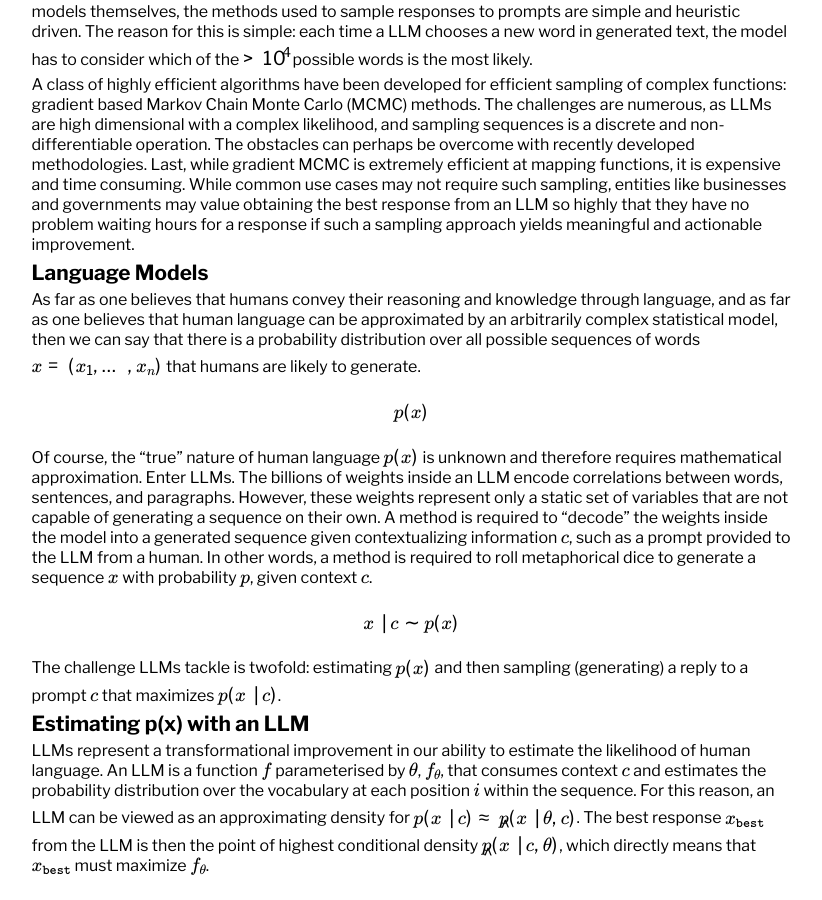
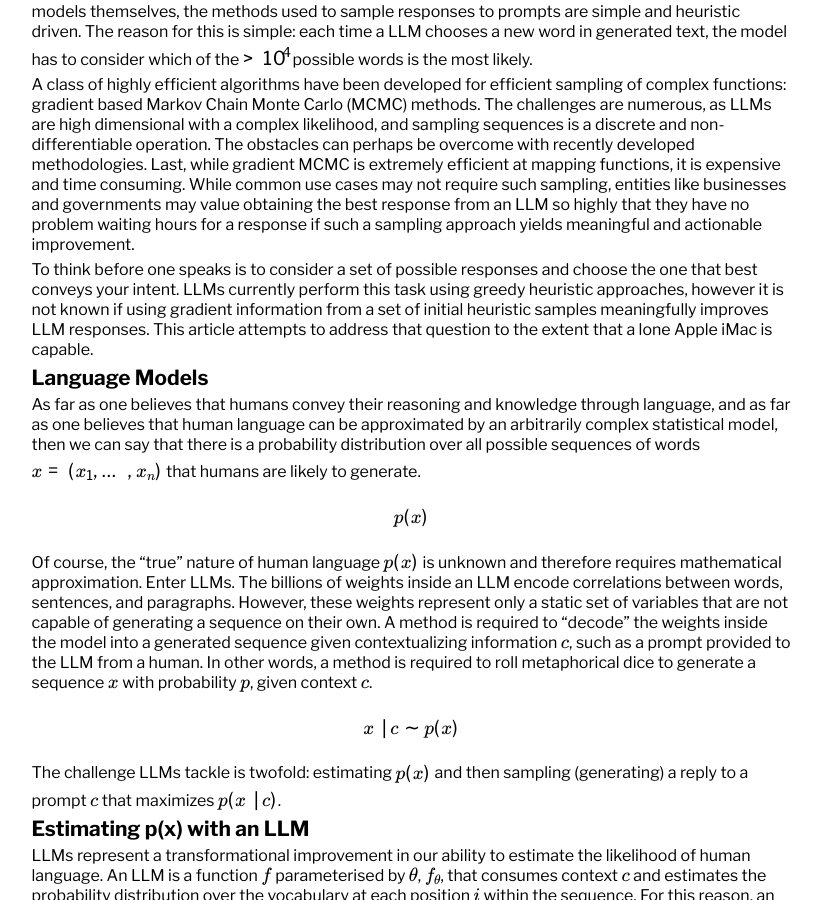
Before and after one commit to dan-sprague/dan-sprague.github.io, a Jekyll site: the page built from _posts/2025-02-02-llmthinking.markdown, in a window 1280 px wide and 900 px high, scrolled down 390 px. Shown: the whole window, without its empty margins (221-1043 px from the left). Built offline with Jekyll 4.4.1, drawn with Linux system fonts in a browser that asks for light colours; formulas are drawn with MathJax 3.

Commit message:
fixed bug

```diff
--- a/_posts/2025-02-02-llmthinking.markdown
+++ b/_posts/2025-02-02-llmthinking.markdown
@@ -14,6 +14,8 @@ categories: [Statistical Modeling]
 LLM performance has seemed to plateau as the hoovering of the internet nears completion. The prevailing belief is that this is because of fundamental limitations in the architecture of transformers and the availability of real human language for training data. It is likely if not probable that transformers represent a fundamental limitation to the performance of LLMs, yet that does not mean that there is not room for improvement in current text generation. Compared to the intricacy of the transformer models themselves, the methods used to sample responses to prompts are simple and heuristic driven. The reason for this is simple: each time a LLM chooses a new word in generated text, the model has to consider which of the $>10^4$ possible words is the most likely.
 
 A class of highly efficient algorithms have been developed for efficient sampling of complex functions: gradient based Markov Chain Monte Carlo (MCMC) methods. The challenges are numerous, as LLMs are high dimensional with a complex likelihood, and sampling sequences is a discrete and non-differentiable operation. The obstacles can perhaps be overcome with recently developed methodologies. Last, while gradient MCMC is extremely efficient at mapping functions, it is expensive and time consuming. While common use cases may not require such sampling, entities like businesses and governments may value obtaining the best response from an LLM so highly that they have no problem waiting hours for a response if such a sampling approach yields meaningful and actionable improvement.
+
+To think before one speaks is to consider a set of possible responses and choose the one that best conveys your intent. LLMs currently perform this task using greedy heuristic approaches, however it is not known if using gradient information from a set of initial heuristic samples meaningfully improves LLM responses. This article attempts to address that question to the extent that a lone Apple iMac is capable.
 
 ## Language Models
 
```
